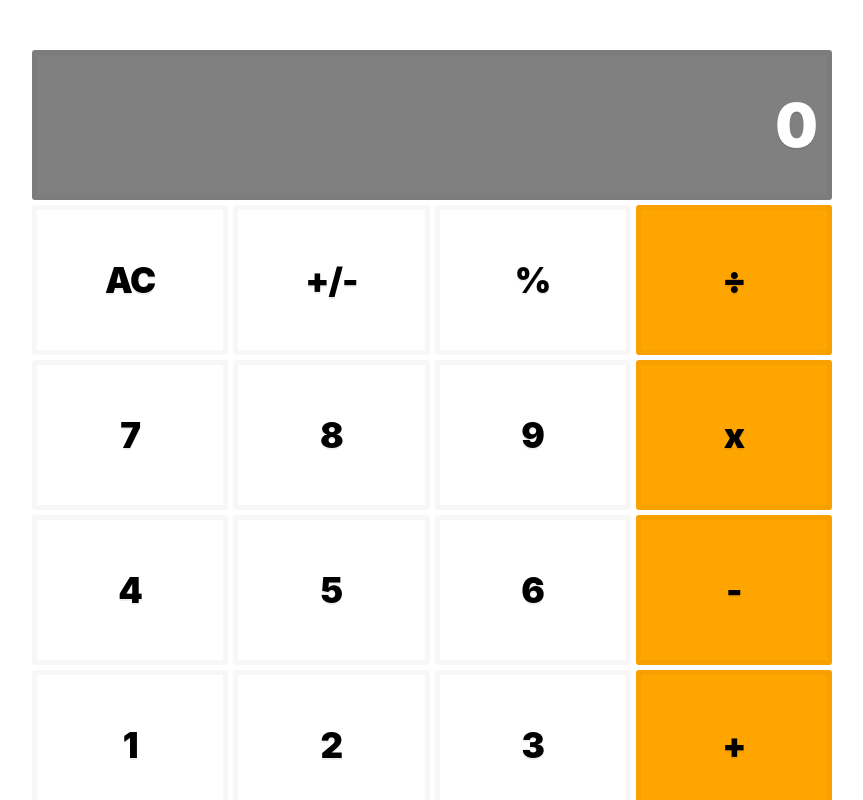
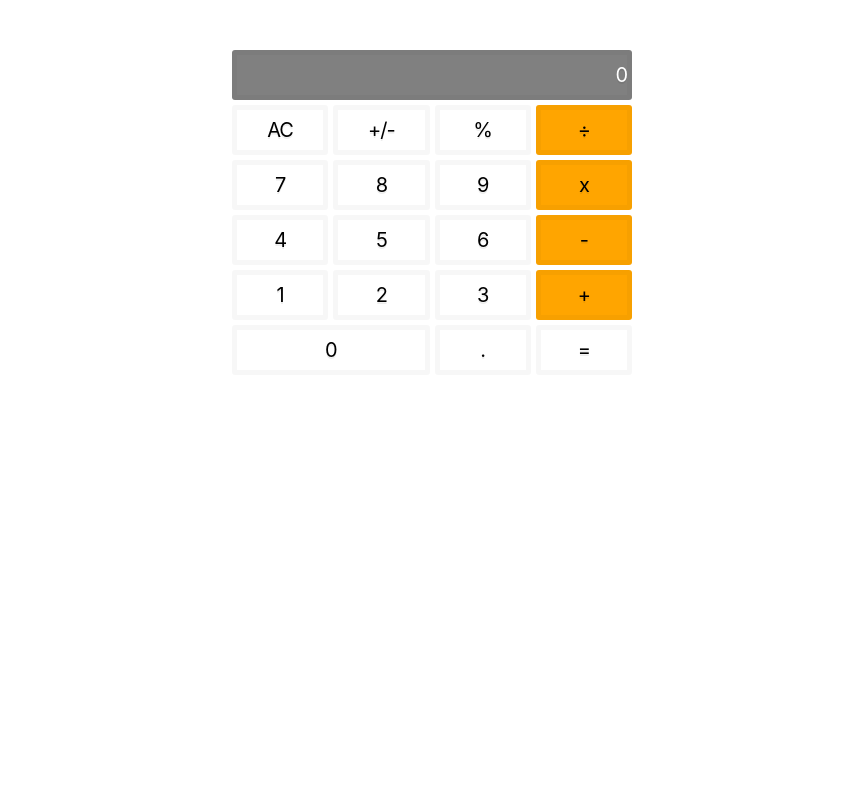
Before and after one commit to sireclifford/math-magicians, a React (Create React App) app: page / in a window 1280 px wide. Shown: the top 800 px of the page, without its empty margins (208-1071 px from the left). Built offline with nearby package versions, Linux system fonts and the light colour scheme.

Commit message:
integrate modules with Calculator component to run operations

```diff
--- a/package.json
+++ b/package.json
@@ -6,6 +6,7 @@
     "@testing-library/jest-dom": "^5.16.4",
     "@testing-library/react": "^13.3.0",
     "@testing-library/user-event": "^13.5.0",
+    "big-js": "^3.1.3",
     "react": "^18.2.0",
     "react-dom": "^18.2.0",
     "react-scripts": "5.0.1",
--- a/src/components/Calculator.css
+++ b/src/components/Calculator.css
@@ -3,14 +3,14 @@
   flex-direction: column;
   justify-content: center;
   align-content: center;
-  width: 800px;
+  width: 400px;
   margin: 0 auto;
   row-gap: 5px;
 }
 
 .calculator-display {
   display: grid;
-  grid-template-rows: 150px;
+  grid-template-rows: 50px;
 }
 
 .calculator-display-value {
@@ -19,16 +19,15 @@
   align-items: center;
   border: 5px solid rgba(0, 0, 0, 0.03);
   border-radius: 3px;
-  font-size: 60px;
+  font-size: 20px;
   background-color: grey;
-  padding-right: 10px;
   color: white;
 }
 
 .calculator-keypad {
   display: grid;
   grid-template-columns: repeat(4, 1fr);
-  grid-template-rows: repeat(6, 150px);
+  grid-template-rows: repeat(6, 50px);
   gap: 5px;
 }
 
@@ -38,7 +37,7 @@
   align-items: center;
   border: 5px solid rgba(0, 0, 0, 0.03);
   border-radius: 3px;
-  font-size: 35px;
+  font-size: 20px;
   background-color: var(--yellow);
 }
 
--- a/src/components/Calculator.js
+++ b/src/components/Calculator.js
@@ -1,38 +1,227 @@
 import React from 'react';
 import './Calculator.css';
+import calculate from '../logic/calculate';
 
 class Calculator extends React.Component {
+  constructor(props) {
+    super(props);
+    this.state = {
+      total: null,
+      next: null,
+      operation: null,
+    };
+
+    this.handleClick = this.handleClick.bind(this);
+    this.handleKeyDown = this.handleKeyDown.bind(this);
+  }
+
+    handleClick = (e) => {
+      const { innerText } = e.target;
+      const { total, next, operation } = this.state;
+      const newTotal = calculate({ total, next, operation }, innerText);
+      this.setState({
+        total: newTotal.total,
+        next: newTotal.next,
+        operation: newTotal.operation,
+      });
+    };
+
+  handleKeyDown = (e) => {
+    if (e.keyCode === 13) this.handleClick();
+  };
+
   render() {
+    const { total, next } = this.state;
     return (
       <div className="calculator">
         <div className="calculator-display">
-          <div className="calculator-display-value">0</div>
-          <div className="calculator-display-operation"> </div>
+          <div
+            role="button"
+            className="calculator-display-value"
+            onClick={this.handleClick}
+            onKeyDown={this.handleKeyDown}
+            tabIndex="0"
+          >
+            {next || total || '0'}
+          </div>
+          <div className="calculator-display-operation" />
         </div>
         <div className="calculator-keypad">
-          <div className="calculator-keypad-key AC">AC</div>
-          <div className="calculator-keypad-key">+/-</div>
-          <div className="calculator-keypad-key modulo">%</div>
-          <div className="calculator-keypad-key divide">&#247;</div>
+          <div
+            className="calculator-keypad-key AC"
+            role="button"
+            onClick={this.handleClick}
+            onKeyDown={this.handleKeyDown}
+            tabIndex="0"
+          >
+            AC
+          </div>
+          <div
+            className="calculator-keypad-key"
+            role="button"
+            onClick={this.handleClick}
+            onKeyDown={this.handleKeyDown}
+            tabIndex="0"
+          >
+            +/-
+          </div>
+          <div
+            className="calculator-keypad-key modulo"
+            role="button"
+            onClick={this.handleClick}
+            onKeyDown={this.handleKeyDown}
+            tabIndex="0"
+          >
+            %
+          </div>
+          <div
+            className="calculator-keypad-key divide"
+            role="button"
+            onClick={this.handleClick}
+            onKeyDown={this.handleKeyDown}
+            tabIndex="0"
+          >
+            &#247;
+          </div>
 
-          <div className="calculator-keypad-key 7">7</div>
-          <div className="calculator-keypad-key 8">8</div>
-          <div className="calculator-keypad-key 9">9</div>
-          <div className="calculator-keypad-key multiply">x</div>
+          <div
+            className="calculator-keypad-key 7"
+            role="button"
+            onClick={this.handleClick}
+            onKeyDown={this.handleKeyDown}
+            tabIndex="0"
+          >
+            7
+          </div>
+          <div
+            className="calculator-keypad-key 8"
+            role="button"
+            onClick={this.handleClick}
+            onKeyDown={this.handleKeyDown}
+            tabIndex="0"
+          >
+            8
+          </div>
+          <div
+            className="calculator-keypad-key 9"
+            role="button"
+            onClick={this.handleClick}
+            onKeyDown={this.handleKeyDown}
+            tabIndex="0"
+          >
+            9
+          </div>
+          <div
+            className="calculator-keypad-key multiply"
+            role="button"
+            onClick={this.handleClick}
+            onKeyDown={this.handleKeyDown}
+            tabIndex="0"
+          >
+            x
+          </div>
 
-          <div className="calculator-keypad-key 4">4</div>
-          <div className="calculator-keypad-key 5">5</div>
-          <div className="calculator-keypad-key 6">6</div>
-          <div className="calculator-keypad-key subtract">-</div>
+          <div
+            className="calculator-keypad-key 4"
+            role="button"
+            onClick={this.handleClick}
+            onKeyDown={this.handleKeyDown}
+            tabIndex="0"
+          >
+            4
+          </div>
+          <div
+            className="calculator-keypad-key 5"
+            role="button"
+            onClick={this.handleClick}
+            onKeyDown={this.handleKeyDown}
+            tabIndex="0"
+          >
+            5
+          </div>
+          <div
+            className="calculator-keypad-key 6"
+            role="button"
+            onClick={this.handleClick}
+            onKeyDown={this.handleKeyDown}
+            tabIndex="0"
+          >
+            6
+          </div>
+          <div
+            className="calculator-keypad-key subtract"
+            role="button"
+            onClick={this.handleClick}
+            onKeyDown={this.handleKeyDown}
+            tabIndex="0"
+          >
+            -
+          </div>
 
-          <div className="calculator-keypad-key 1">1</div>
-          <div className="calculator-keypad-key 2">2</div>
-          <div className="calculator-keypad-key 3">3</div>
-          <div className="calculator-keypad-key add">+</div>
+          <div
+            className="calculator-keypad-key 1"
+            role="button"
+            onClick={this.handleClick}
+            onKeyDown={this.handleKeyDown}
+            tabIndex="0"
+          >
+            1
+          </div>
+          <div
+            className="calculator-keypad-key 2"
+            role="button"
+            onClick={this.handleClick}
+            onKeyDown={this.handleKeyDown}
+            tabIndex="0"
+          >
+            2
+          </div>
+          <div
+            className="calculator-keypad-key 3"
+            role="button"
+            onClick={this.handleClick}
+            onKeyDown={this.handleKeyDown}
+            tabIndex="0"
+          >
+            3
+          </div>
+          <div
+            className="calculator-keypad-key add"
+            role="button"
+            onClick={this.handleClick}
+            onKeyDown={this.handleKeyDown}
+            tabIndex="0"
+          >
+            +
+          </div>
 
-          <div className="calculator-keypad-key zero">0</div>
-          <div className="calculator-keypad-key decimal-pt">.</div>
-          <div className="calculator-keypad-key equals">=</div>
+          <div
+            className="calculator-keypad-key zero"
+            role="button"
+            onClick={this.handleClick}
+            onKeyDown={this.handleKeyDown}
+            tabIndex="0"
+          >
+            0
+          </div>
+          <div
+            className="calculator-keypad-key decimal-pt"
+            role="button"
+            onClick={this.handleClick}
+            onKeyDown={this.handleKeyDown}
+            tabIndex="0"
+          >
+            .
+          </div>
+          <div
+            className="calculator-keypad-key equals"
+            role="button"
+            onClick={this.handleClick}
+            onKeyDown={this.handleKeyDown}
+            tabIndex="0"
+          >
+            =
+          </div>
         </div>
       </div>
     );
--- a/src/index.css
+++ b/src/index.css
@@ -11,7 +11,7 @@ html {
     "Apple Color Emoji",
     "Segoe UI Emoji",
     "Segoe UI Symbol";
-  font-weight: 900;
+  font-weight: 400;
   font-size: 10px;
   color: var(--black);
   text-shadow: 0 2px 0 rgba(0, 0, 0, 0.07);
--- /dev/null
+++ b/src/logic/calculate.js
@@ -0,0 +1,133 @@
+import operate from './operate';
+
+function isNumber(item) {
+  return !!item.match(/[0-9]+/);
+}
+
+/**
+ * Given a button name and a calculator data object, return an updated
+ * calculator data object.
+ *
+ * Calculator data object contains:
+ *   total:s      the running total
+ *   next:String       the next number to be operated on with the total
+ *   operation:String  +, -, etc.
+ */
+export default function calculate(obj, buttonName) {
+  if (buttonName === 'AC') {
+    return {
+      total: null,
+      next: null,
+      operation: null,
+    };
+  }
+
+  if (isNumber(buttonName)) {
+    if (buttonName === '0' && obj.next === '0') {
+      return {};
+    }
+    // If there is an operation, update next
+    if (obj.operation) {
+      if (obj.next && obj.next !== '0') {
+        return { ...obj, next: obj.next + buttonName };
+      }
+      return { ...obj, next: buttonName };
+    }
+    // If there is no operation, update next and clear the value
+    if (obj.next && obj.next !== '0') {
+      return {
+        next: obj.next + buttonName,
+        total: null,
+      };
+    }
+    return {
+      next: buttonName,
+      total: null,
+    };
+  }
+
+  if (buttonName === '.') {
+    if (obj.next) {
+      if (obj.next.includes('.')) {
+        return { ...obj };
+      }
+      return { ...obj, next: `${obj.next}.` };
+    }
+    if (obj.operation) {
+      return { ...obj, next: '0.' };
+    }
+    if (obj.total) {
+      if (obj.total.includes('.')) {
+        return {};
+      }
+      return { ...obj, next: `${obj.total}.` };
+    }
+    return { ...obj, next: '0.' };
+  }
+
+  if (buttonName === '=') {
+    if (obj.next && obj.operation) {
+      return {
+        total: operate(obj.total, obj.next, obj.operation),
+        next: null,
+        operation: null,
+      };
+    }
+    // '=' with no operation, nothing to do
+    return {};
+  }
+
+  if (buttonName === '+/-') {
+    if (obj.next) {
+      return { ...obj, next: (-1 * parseFloat(obj.next)).toString() };
+    }
+    if (obj.total) {
+      return { ...obj, total: (-1 * parseFloat(obj.total)).toString() };
+    }
+    return {};
+  }
+
+  // Button must be an operation
+
+  // When the user presses an operation button without having entered
+  // a number first, do nothing.
+  // if (!obj.next && !obj.total) {
+  //   return {};
+  // }
+
+  // User pressed an operation after pressing '='
+  if (!obj.next && obj.total && !obj.operation) {
+    return { ...obj, operation: buttonName };
+  }
+
+  // User pressed an operation button and there is an existing operation
+  if (obj.operation) {
+    if (obj.total && !obj.next) {
+      return { ...obj, operation: buttonName };
+    }
+
+    if (!obj.total) {
+      return { total: 0, operation: buttonName };
+    }
+
+    return {
+      total: operate(obj.total, obj.next, obj.operation),
+      next: null,
+      operation: buttonName,
+    };
+  }
+
+  // no operation yet, but the user typed one
+
+  // The user hasn't typed a number yet, just save the operation
+  if (!obj.next) {
+    return { operation: buttonName };
+  }
+
+  // save the operation and shift 'next' into 'total'
+  return {
+    total: obj.next,
+    next: null,
+    operation: buttonName,
+  };
+}
```
Also changed, not shown: src/logic/operate.js (added, +30 -0 lines), 1 other file (tests, documents, lock files or other folders).
